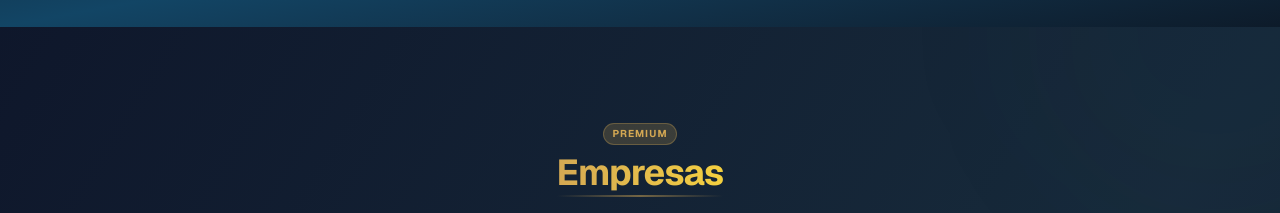
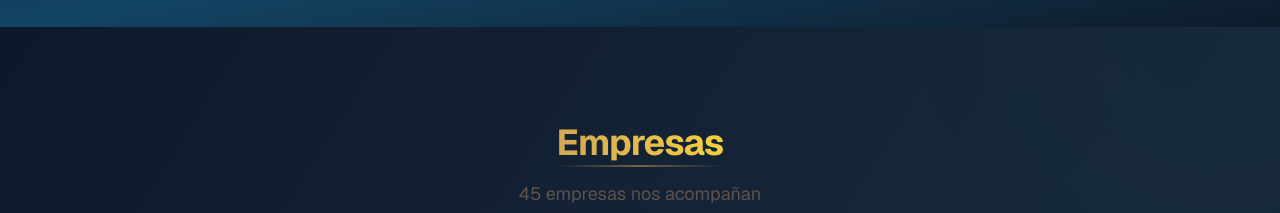
Before and after one commit to FacuPedrazzoli/Expo-Formacion-Uocra, a Next.js app: page /empresas in a window 1280 px wide. Shown: the part 1120-1333 px from the top of the page. Built offline with nearby package versions, Linux system fonts and the light colour scheme.

Commit message:
Remove premium badge, golden gradient titles only, 40s carousel

```diff
--- a/src/components/sections/EmpresasSection.tsx
+++ b/src/components/sections/EmpresasSection.tsx
@@ -180,12 +180,12 @@ export function EmpresasSection({ id, empresas = [] }: EmpresasSectionProps) {
       </Container>
 
       <style jsx>{`
-        @keyframes marquee {
+        @keyframes carouselInfinite {
           0% { transform: translateX(0); }
           100% { transform: translateX(-50%); }
         }
         .animate-marquee {
-          animation: marquee 30s linear infinite;
+          animation: carouselInfinite 40s linear infinite;
         }
         .animate-marquee:hover {
           animation-play-state: paused;
--- a/src/components/ui/PremiumSectionTitle.tsx
+++ b/src/components/ui/PremiumSectionTitle.tsx
@@ -24,12 +24,6 @@ export function PremiumSectionTitle({
       viewport={{ once: true }}
       className={cn('mb-10 md:mb-14', centered ? 'text-center' : 'text-left')}
     >
-      <div className={cn('flex items-center gap-3 mb-2', centered ? 'justify-center' : '')}>
-        <span className="px-2 py-0.5 rounded-full text-[10px] font-bold uppercase tracking-widest bg-[#D4A853]/20 text-[#D4A853] border border-[#D4A853]/30">
-          Premium
-        </span>
-      </div>
-
       <div className="relative inline-block">
         <h2 className="text-3xl md:text-4xl font-bold tracking-tight bg-gradient-to-r from-[#D4A853] to-[#F4D03F] bg-clip-text text-transparent">
           {title}
```
